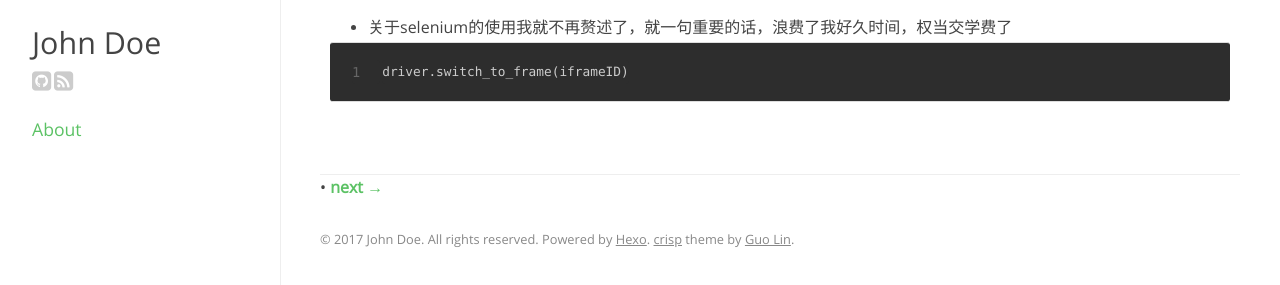
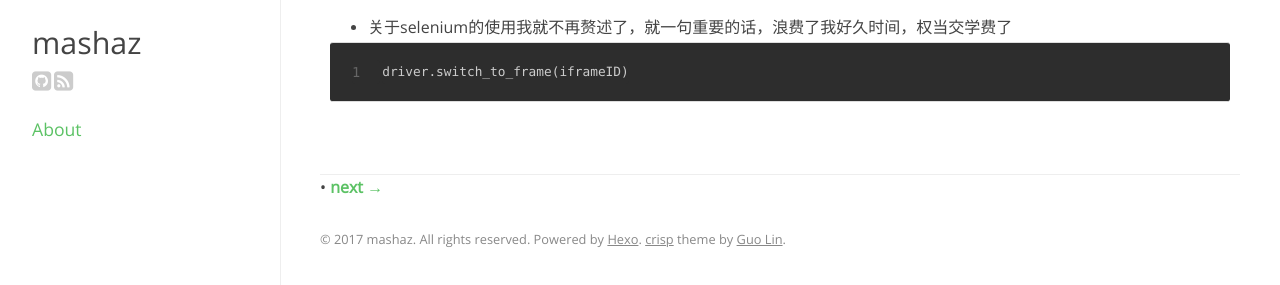
Before and after one commit to mashaz/mashaz.github.io, a plain HTML site: page 2017/03/22/selenium/index.html in a window 1280 px wide. Shown: the part 183-468 px from the top of the page. Drawn offline with Linux system fonts and the light colour scheme; files whose address does not match are found by name.

Commit message:
Site updated: 2017-04-10 18:54:19

```diff
--- a/2017/03/22/selenium/index.html
+++ b/2017/03/22/selenium/index.html
@@ -7,7 +7,7 @@
         <meta name="description" content="">
         <link rel="shortcut icon" href="/asset/cartman.png"/>
         <link rel="canonical" href="http://guolinn.com/">
-        <link rel="alternate" type="application/rss+xml" title="John Doe" href="/atom.xml">
+        <link rel="alternate" type="application/rss+xml" title="mashaz" href="/atom.xml">
         <title>selenium + phantomjs (Python) | Hexo</title>
         <meta name="description" content="{{meta_description}}">
 
@@ -29,7 +29,7 @@
 
         <header id="header">
             <a id="logo" href="/"><img src="/asset/cartman.png" alt="Hexo" /></a>
-            <h1><a href="/">John Doe</a></h1>
+            <h1><a href="/">mashaz</a></h1>
             <p></p>
             <div id="follow-icons">
           <a href="http://github.com/mashaz"><i class="fa fa-github-square fa-2x"></i></a>
@@ -56,7 +56,7 @@
   <footer class="post-footer">
     <!--
     <section class="author">
-      <h4>John Doe</h4>
+      <h4>mashaz</h4>
       <p></p>
     </section>
     -->
@@ -76,7 +76,7 @@
 
         </main>
         <footer id="footer">
-            <section id="footer-message">&copy; 2017 John Doe. All rights reserved. Powered by <a href="http://hexo.io/" target="_blank">Hexo</a>. <a href="https://github.com/guolin/crisp-hexo-theme" target="_blank">crisp</a> theme by <a href="guolin.github.io" target="_blank">Guo Lin</a>.</section>
+            <section id="footer-message">&copy; 2017 mashaz. All rights reserved. Powered by <a href="http://hexo.io/" target="_blank">Hexo</a>. <a href="https://github.com/guolin/crisp-hexo-theme" target="_blank">crisp</a> theme by <a href="guolin.github.io" target="_blank">Guo Lin</a>.</section>
         </footer>
     </body>
 </html>
```
Also changed, not shown: 2017/03/23/UsefulFunction/index.html (+4 -4 lines), 2017/04/05/apache-config/index.html (+4 -4 lines), 2017/04/05/contos/index.html (+4 -4 lines), archives/2017/03/index.html (+3 -3 lines), archives/2017/04/index.html (+3 -3 lines), archives/2017/index.html (+3 -3 lines), archives/index.html (+3 -3 lines), index.html (+3 -3 lines).
